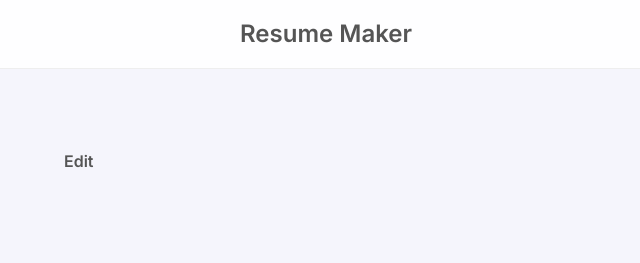
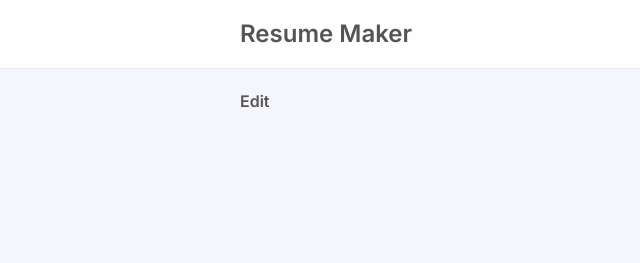
Before and after one commit to pnbakken/resume-maker, a Next.js app: page /resume/result in a window 1280 px wide. Shown: the top 263 px of the page, without its empty margins (0-640 px from the left). Built offline with nearby package versions, Linux system fonts and the light colour scheme; what @react-pdf/renderer would draw is missing.

Commit message:
fix pdf viewer layout

```diff
--- a/app/resume/result/page.tsx
+++ b/app/resume/result/page.tsx
@@ -6,8 +6,8 @@ import { WorkingResumeProvider } from "@/context/working-resume-context";
 const Result = () => {
   return (
     <main>
-      <div className="full-width top-level-indent flex-c align-center tw-my-10">
-        <div className="full-width  flex-c align-center">
+      <div className="full-width top-level-indent flex-c align-center">
+        <div className="full-width xl-component-width flex-c align-center">
           <ClientComponent>
             <ResumeCollectionProvider>
               <WorkingResumeProvider>
--- a/components/resume-viewer/index.tsx
+++ b/components/resume-viewer/index.tsx
@@ -48,16 +48,15 @@ const ResumeViewer = () => {
 
   return (
     <div className="full-width">
-      <div className="full-width flex-r tw-my-10">
+      <div className="full-width flex-r tw-my-5">
         <Link href="/resume/">Edit</Link>
       </div>
 
       {workingResume && (
         <PDFViewer
           style={{
-            width: "90vw",
+            width: "100%",
             minHeight: "100vh",
-            maxWidth: "1000px",
             borderRadius: "10px",
           }}
         >
```
